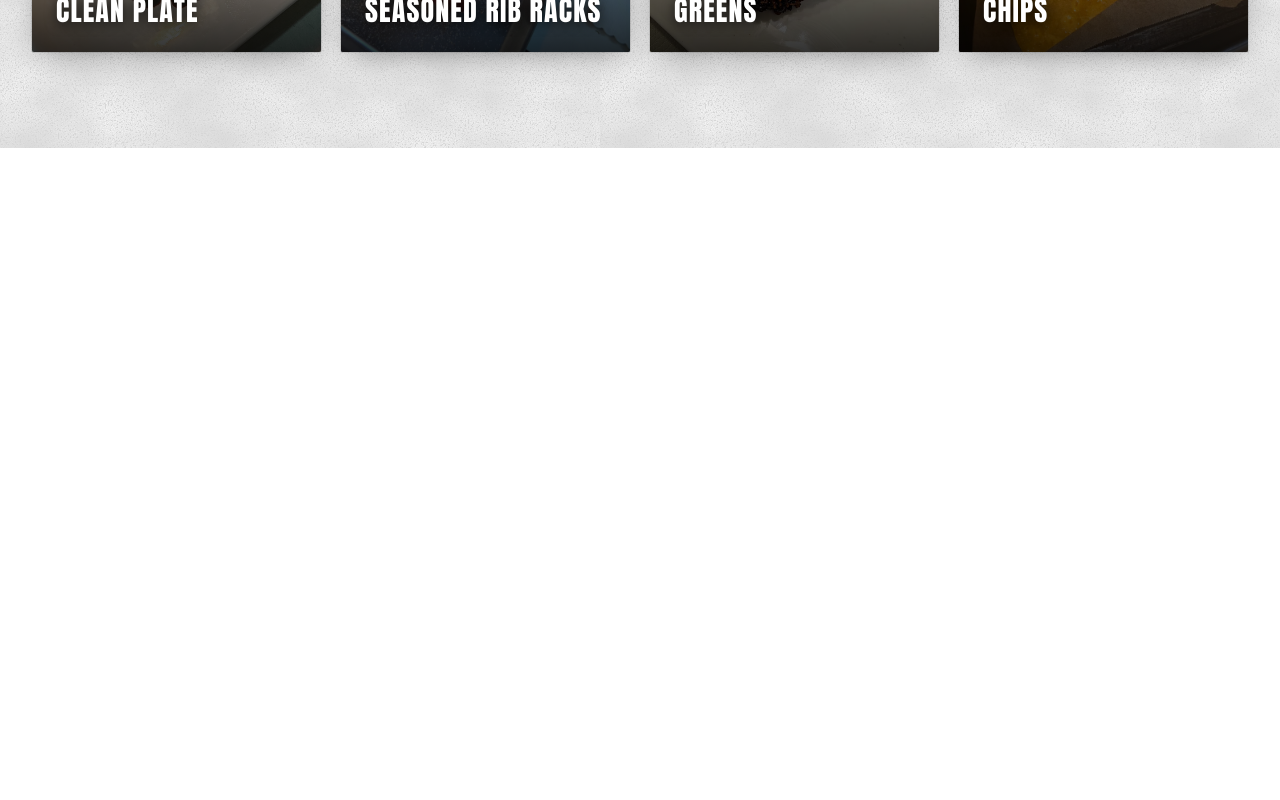
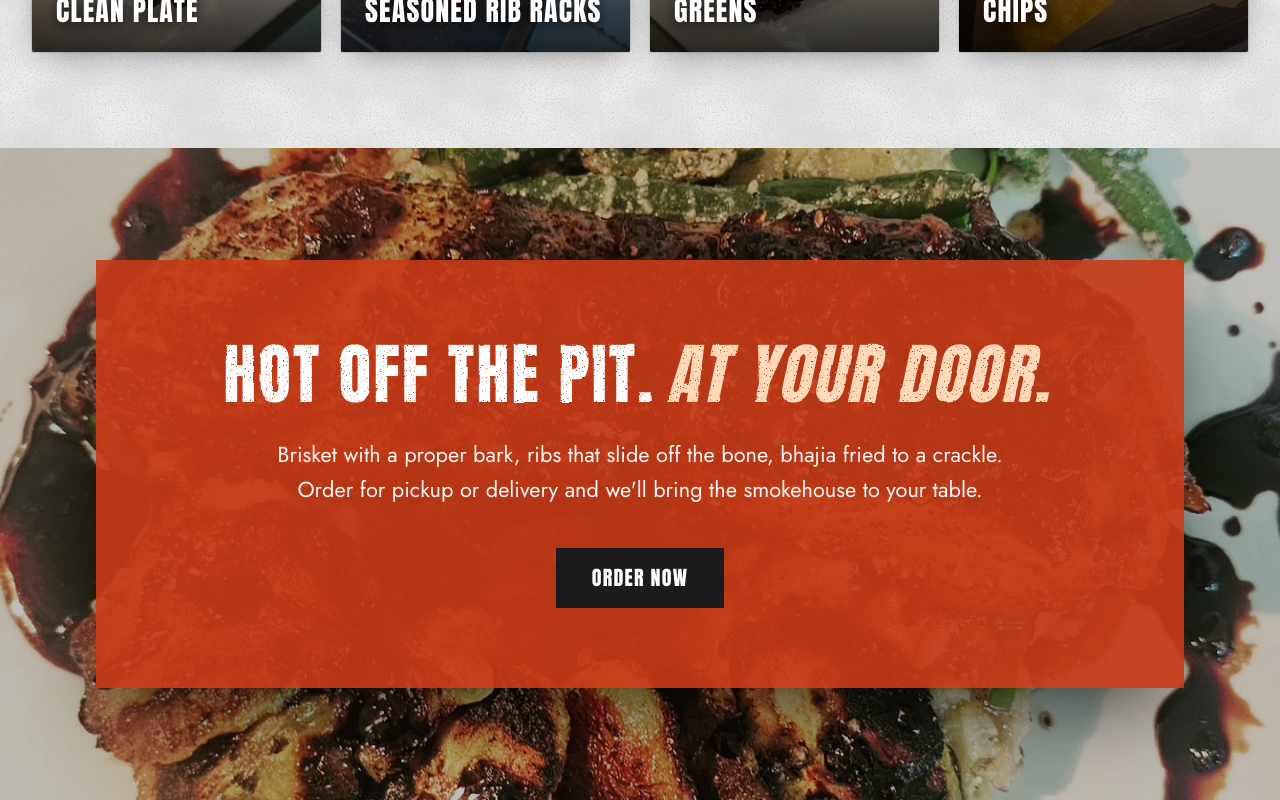
Before and after one commit to Code-Assassin-Fred/Beef-and-Butts-BBQ, a Next.js app: page / in a window 1280 px wide. Shown: the part 8551-9351 px from the top of the page. Before the commit the page ends 8699 px from the top, so only its background shows below. Built offline with nearby package versions, Linux system fonts and the light colour scheme.

Commit message:
Orderbanner

```diff
--- a/app/page.tsx
+++ b/app/page.tsx
@@ -5,6 +5,7 @@ import ServiceColumns from "@/components/ServiceColumns";
 import Menu from "@/components/Menu";
 import CateringEvents from "@/components/CateringEvents";
 import About from "@/components/About";
+import OrderBanner from "@/components/OrderBanner";
 
 export default function Home() {
   return (
@@ -16,6 +17,7 @@ export default function Home() {
       <Menu />
       <CateringEvents />
       <About />
+      <OrderBanner />
     </main>
   );
 }
--- /dev/null
+++ b/components/OrderBanner.tsx
@@ -0,0 +1,73 @@
+import Image from "next/image";
+import Link from "next/link";
+import { Anton, Jost } from "next/font/google";
+
+const displayFont = Anton({ subsets: ["latin"], weight: "400", display: "swap" });
+const bodyFont = Jost({ subsets: ["latin"], weight: ["400", "500", "600"], display: "swap" });
+
+type Props = {
+    image?: { src: string; alt: string };
+    orderHref?: string;
+};
+
+export default function OrderBanner({
+    image = {
+        src: "/Assets/glazed-bbq-chicken.jpg",
+        alt: "Glazed BBQ chicken with a dark, sticky char",
+    },
+    orderHref = "/order",
+}: Props) {
+    return (
+        <section
+            aria-labelledby="order-banner-heading"
+            className={`${bodyFont.className} relative isolate overflow-hidden bg-[#0a0a0a] text-white`}
+        >
+            {/* Shared SVG filter: distressed headline type */}
+            <svg width="0" height="0" aria-hidden="true" focusable="false" className="absolute">
+                <filter id="banner-stamp" x="-3%" y="-3%" width="106%" height="106%">
+                    <feTurbulence type="fractalNoise" baseFrequency="0.045" numOctaves="3" seed="4" result="warp" />
+                    <feDisplacementMap in="SourceGraphic" in2="warp" scale="2.4" xChannelSelector="R" yChannelSelector="G" result="d" />
+                    <feTurbulence type="fractalNoise" baseFrequency="0.7" numOctaves="2" seed="8" result="grit" />
+                    <feColorMatrix in="grit" type="matrix" values="0 0 0 0 0  0 0 0 0 0  0 0 0 0 0  -12 0 0 0 9.2" result="holes" />
+                    <feComposite in="d" in2="holes" operator="in" />
+                </filter>
+            </svg>
+
+            {/* Background photo */}
+            <Image
+                src={image.src}
+                alt={image.alt}
+                fill
+                sizes="100vw"
+                className="-z-10 object-cover"
+            />
+            <div aria-hidden="true" className="absolute inset-0 -z-10 bg-black/25" />
+
+            <div className="mx-auto max-w-6xl px-5 py-16 sm:px-8 md:py-28">
+                {/* Translucent rust box */}
+                <div className="bg-[#C73A17]/90 px-6 py-14 text-center shadow-[0_30px_80px_-20px_rgba(0,0,0,0.7)] sm:px-12 md:px-20 md:py-20">
+                    <h2
+                        id="order-banner-heading"
+                        className={`${displayFont.className} text-[clamp(2.2rem,5.2vw,4.5rem)] uppercase leading-[1.05] tracking-[0.03em]`}
+                        style={{ filter: "url(#banner-stamp)" }}
+                    >
+                        Hot off the pit.{" "}
+                        <span className="inline-block -skew-x-12 text-[#FFD9B8]">At your door.</span>
+                    </h2>
+
+                    <p className="mx-auto mt-7 max-w-3xl text-[clamp(1.1rem,1.7vw,1.5rem)] leading-[1.6] text-white/95">
+                        Brisket with a proper bark, ribs that slide off the bone, bhajia fried to a crackle. Order for
+                        pickup or delivery and we&apos;ll bring the smokehouse to your table.
+                    </p>
+
+                    <Link
+                        href={orderHref}
+                        className={`${displayFont.className} mt-10 inline-block bg-[#1c1c1c] px-9 py-4 text-xl uppercase tracking-[0.06em] text-white transition-colors hover:bg-black focus-visible:outline focus-visible:outline-2 focus-visible:outline-offset-4 focus-visible:outline-white`}
+                    >
+                        Order now
+                    </Link>
+                </div>
+            </div>
+        </section>
+    );
+}
```
Also changed, not shown: components/Contact.tsx (added).
